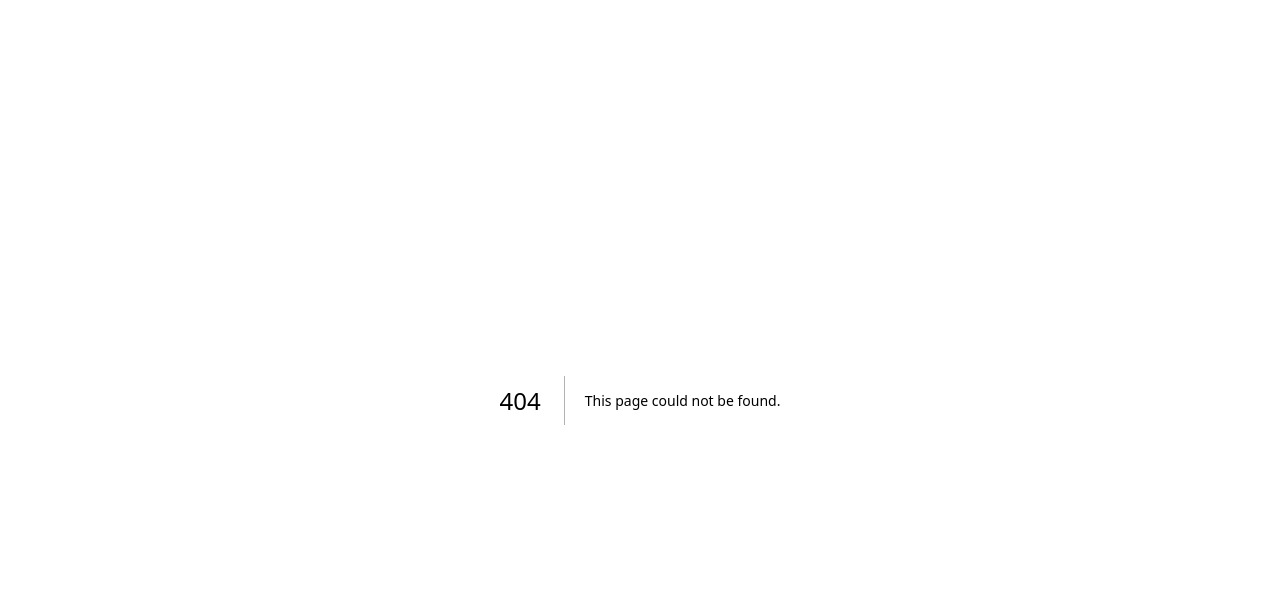
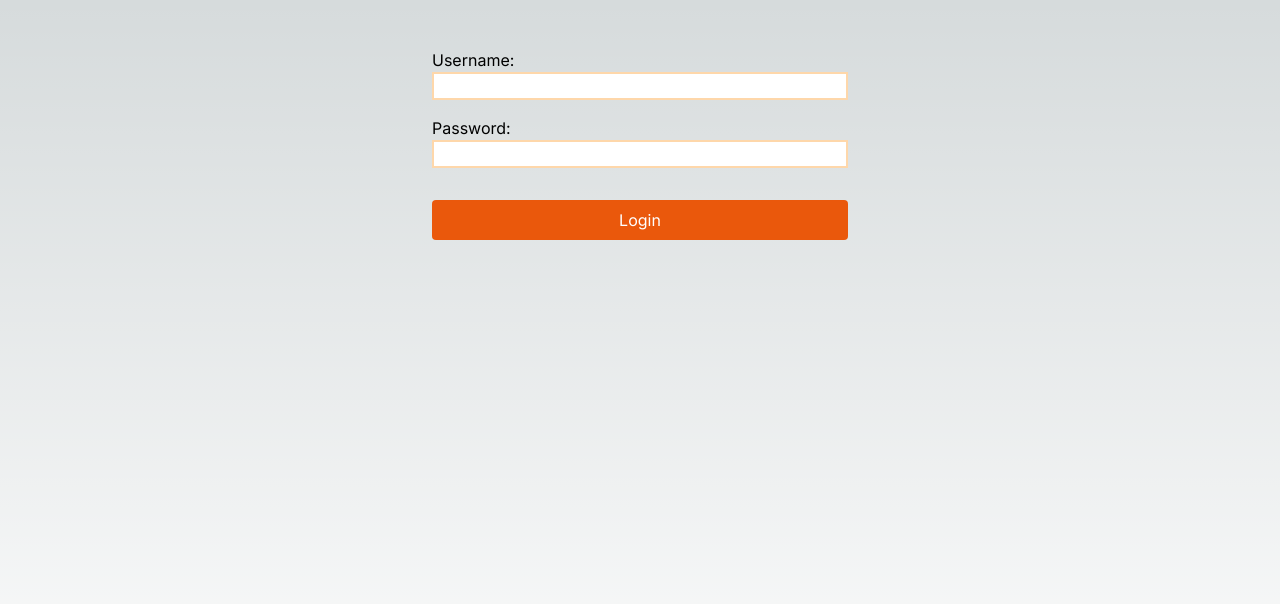
Before and after one commit to sakiadachi/emoji-clipboard-app, a Next.js app: page /login in a window 1280 px wide. Before the commit this address had no page. Shown: the top 604 px of the page. Built offline with nearby package versions, Linux system fonts and the light colour scheme.

Commit message:
added login page

```diff
--- /dev/null
+++ b/app/login/page.tsx
@@ -0,0 +1,72 @@
+"use client";
+
+import { useRouter } from "next/navigation";
+import { FormEvent } from "react";
+
+export default function LoginPage() {
+  const router = useRouter();
+
+  const handleSubmit = async (event: FormEvent<HTMLFormElement>) => {
+    event.preventDefault();
+    if (event.target == null) {
+      return;
+    }
+
+    const target = event.target as HTMLFormElement;
+    const formData = new FormData(target);
+    const username = formData.get("username");
+    const password = formData.get("password");
+
+    /**
+     * Login request
+     */
+    const response = await fetch("http://127.0.0.1:8000/auth/login/", {
+      method: "POST",
+      credentials: "include",
+      headers: {
+        "Content-Type": "application/json",
+        Accept: "application/json",
+      },
+      body: JSON.stringify({
+        username,
+        password,
+      }),
+    });
+    if (!response.ok) {
+      const error = await response.json();
+      console.error(error);
+      alert("Login failed");
+      return;
+    }
+    router.replace("/");
+  };
+
+  return (
+    <main className="flex min-h-screen flex-col p-12 max-w-lg mx-auto">
+      <form onSubmit={handleSubmit} className="flex flex-col">
+        <label className="flex flex-col mb-4">
+          Username:
+          <input
+            type="text"
+            name="username"
+            className="border-solid border-2 border-orange-200"
+          />
+        </label>
+        <label className="flex flex-col mb-4">
+          Password:
+          <input
+            type="password"
+            name="password"
+            className="border-solid border-2 border-orange-200"
+          />
+        </label>
+        <button
+          type="submit"
+          className="bg-orange-600 text-white rounded p-2 mt-4"
+        >
+          Login
+        </button>
+      </form>
+    </main>
+  );
+}
```
